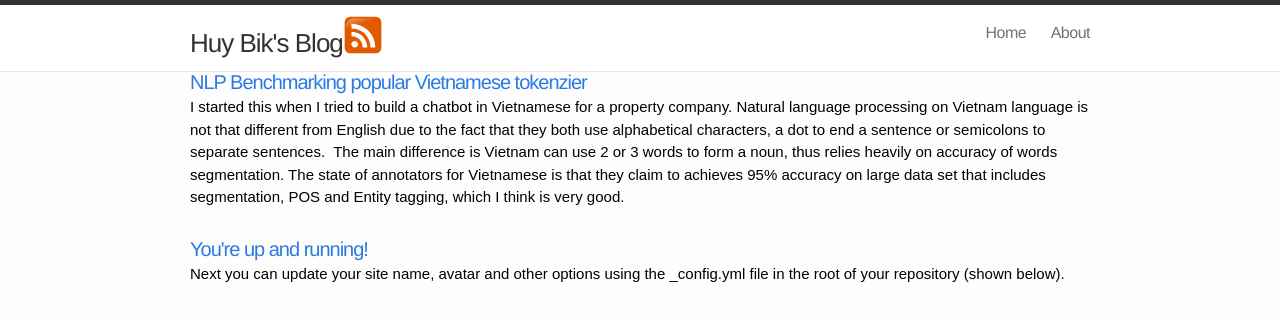
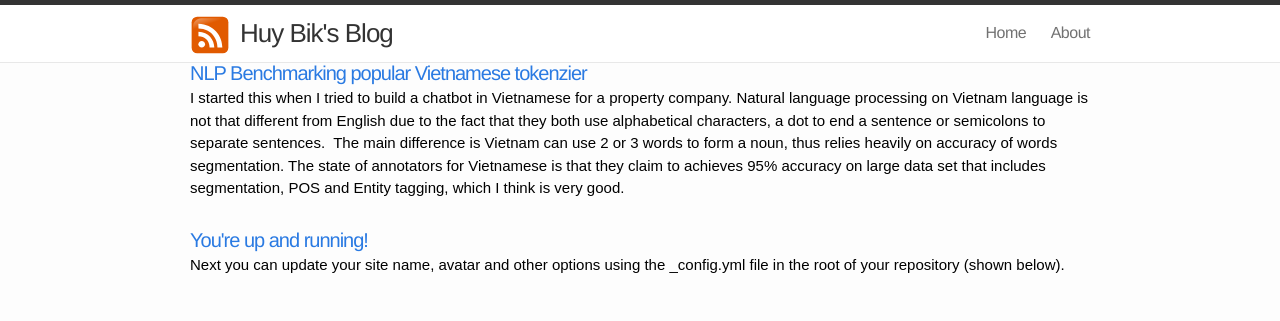
Before and after one commit to huybik/huybik.github.io, a Jekyll site: the page built from index.html, in a window 1280 px wide. Shown: the top 321 px of the page. Built offline with Jekyll 4.4.1, drawn with Linux system fonts in a browser that asks for light colours.

Commit message:
Update default.html

```diff
--- a/_layouts/default.html
+++ b/_layouts/default.html
@@ -19,12 +19,11 @@
 
         <header class="site-header">
           <div class="wrap">
-              <div style="float:left; margin-top:10px; margin-right:10px;vertical-align: middle;">
+              <div style="float:left; margin-top:10px; margin-right:10px;">
                  <a href="/feed.xml" class="site-avatar"><img src="/assets/rssicon.svg" width="40"/></a>
-                <a class="site-title" href="{{ site.baseurl }}/">{{ site.description }}</a>
+
               </div>
-
-
+              <a class="site-title" href="{{ site.baseurl }}/">{{ site.description }}</a>
 
               <nav class="site-nav">
                 <a class="page-link" href="{{ site.baseurl }}/">Home</a>
```
